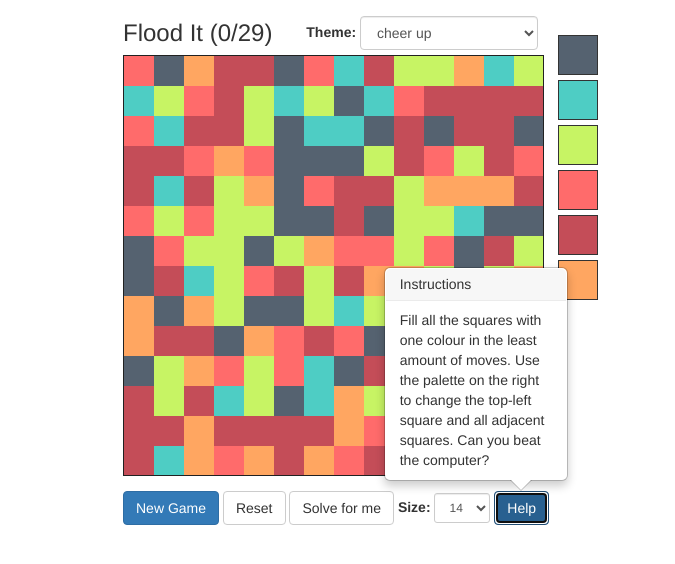
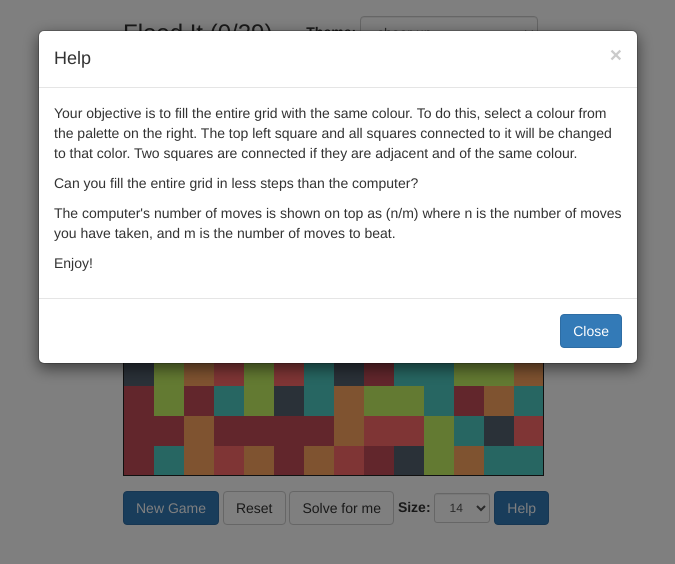
Before and after one commit to ddycai/flood-it, a plain HTML site: page index.html in a window 1280 px wide. Both pictures are taken after a click on the button "Help". Shown: the whole page, without its empty margins (302-977 px from the left). Drawn offline with nearby package versions, Linux system fonts and the light colour scheme.

Commit message:
Added modals for help

```diff
--- a/index.html
+++ b/index.html
@@ -32,9 +32,29 @@
           <option value="21">21</option>
           <option value="28">28</option>
         </select>
-        <button class="btn btn-primary" data-toggle="popover" data-placement="top" title="Instructions" data-content="Fill all the squares with one colour in the least amount of moves. Use the palette on the right to change the top-left square and all adjacent squares. Can you beat the computer?">Help</button>
+        <button class="btn btn-primary" data-toggle="modal" data-target="#help">Help</button> </div>
+      <div id="palette"></div>
+    </div>
+
+    <!-- Modal -->
+    <div class="modal fade" id="help" tabindex="-1" role="dialog" aria-labelledby="myModalLabel" aria-hidden="true">
+      <div class="modal-dialog">
+        <div class="modal-content">
+          <div class="modal-header">
+            <button type="button" class="close" data-dismiss="modal" aria-label="Close"><span aria-hidden="true">&times;</span></button>
+            <h4 class="modal-title" id="myModalLabel">Help</h4>
+          </div>
+          <div class="modal-body">
+            <p>Your objective is to fill the entire grid with the same colour. To do this, select a colour from the palette on the right. The top left square and all squares connected to it will be changed to that color. Two squares are connected if they are adjacent and of the same colour.</p>
+            <p>Can you fill the entire grid in less steps than the computer?</p>
+            <p>The computer's number of moves is shown on top as (n/m) where n is the number of moves you have taken, and m is the number of moves to beat.</p>
+            <p>Enjoy!</p>
+          </div>
+          <div class="modal-footer">
+            <button type="button" class="btn btn-primary" data-dismiss="modal">Close</button>
+          </div>
+        </div>
       </div>
-      <div id="palette"></div>
     </div>
 
     <!-- scripts -->
```
